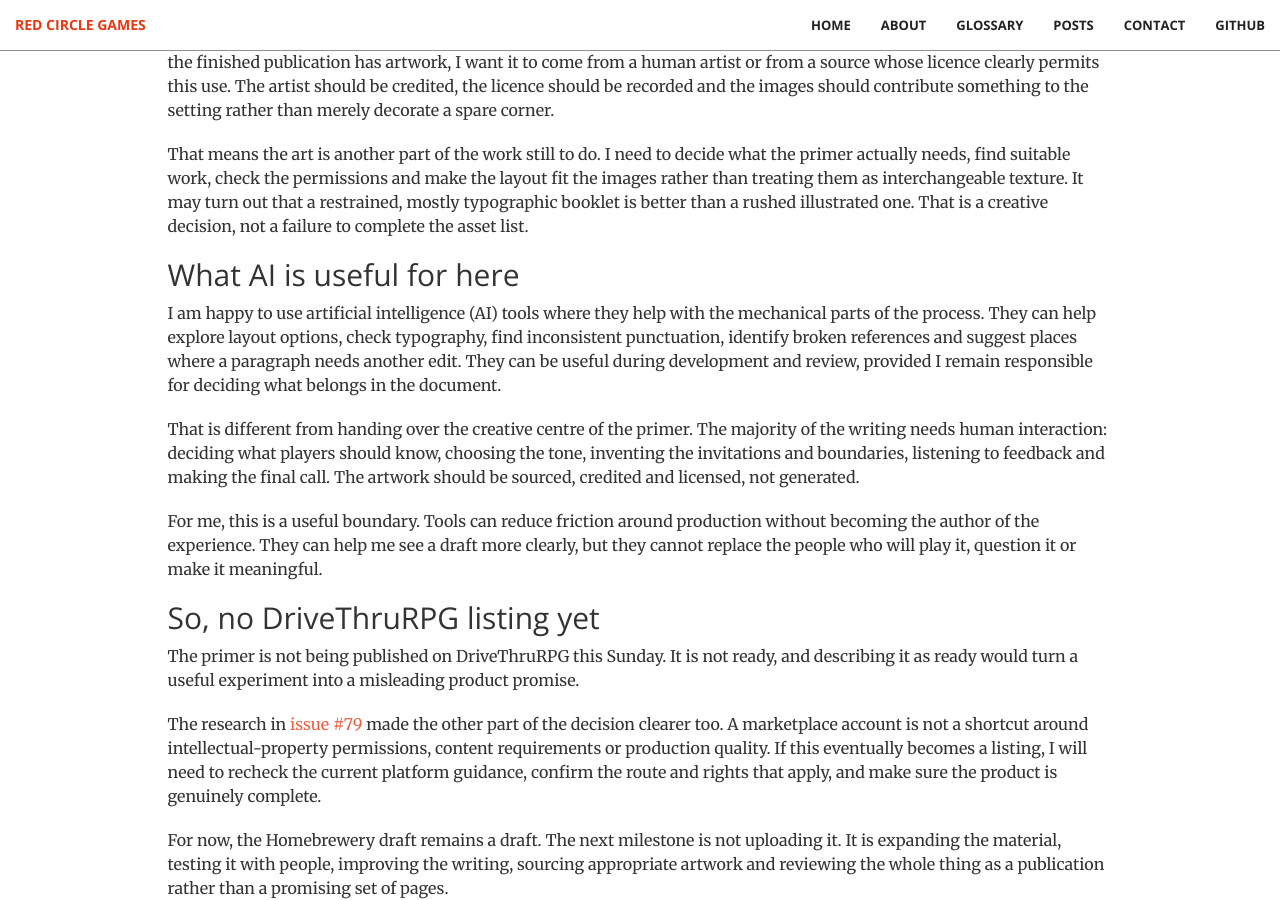
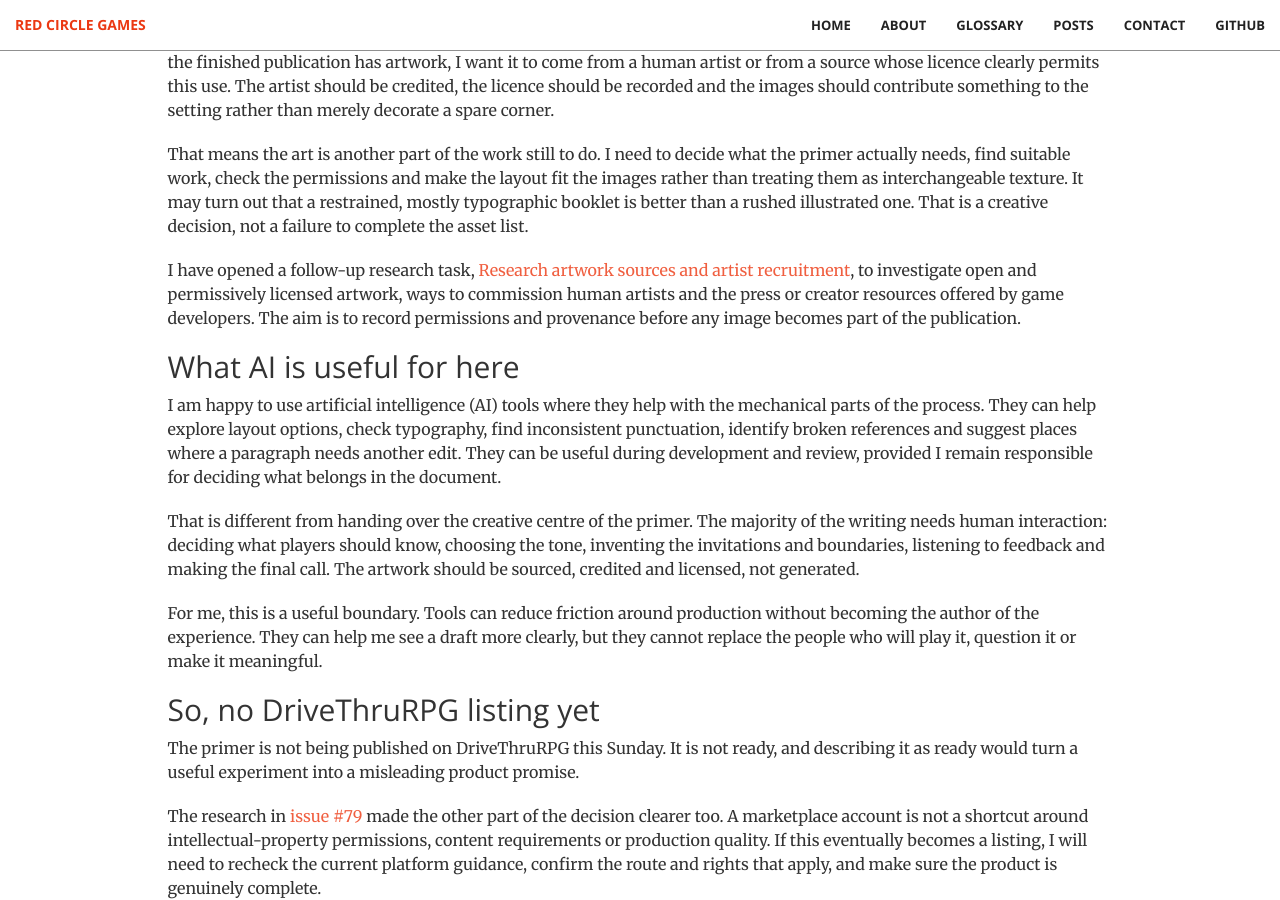
Before and after one commit to abuxton/rcg, a Jekyll site: the page built from _posts/2026-11-22-the-auction-player-primer-not-ready.md, in a window 1280 px wide and 900 px high, scrolled down 1835 px. Built offline with Jekyll 4.4.1, drawn with Linux system fonts in a browser that asks for light colours.

Commit message:
docs(post): link artwork research issue
Co-authored-by: Copilot <223556219+Copilot@users.noreply.github.com>

```diff
--- a/_posts/2026-11-22-the-auction-player-primer-not-ready.md
+++ b/_posts/2026-11-22-the-auction-player-primer-not-ready.md
@@ -99,6 +99,12 @@ texture. It may turn out that a restrained, mostly typographic booklet is
 better than a rushed illustrated one. That is a creative decision, not a
 failure to complete the asset list.
 
+I have opened a follow-up research task, [Research artwork sources and artist
+recruitment](https://github.com/abuxton/rcg/issues/94), to investigate open
+and permissively licensed artwork, ways to commission human artists and the
+press or creator resources offered by game developers. The aim is to record
+permissions and provenance before any image becomes part of the publication.
+
 ## What AI is useful for here
 
 I am happy to use artificial intelligence (AI) tools where they help with the
```
